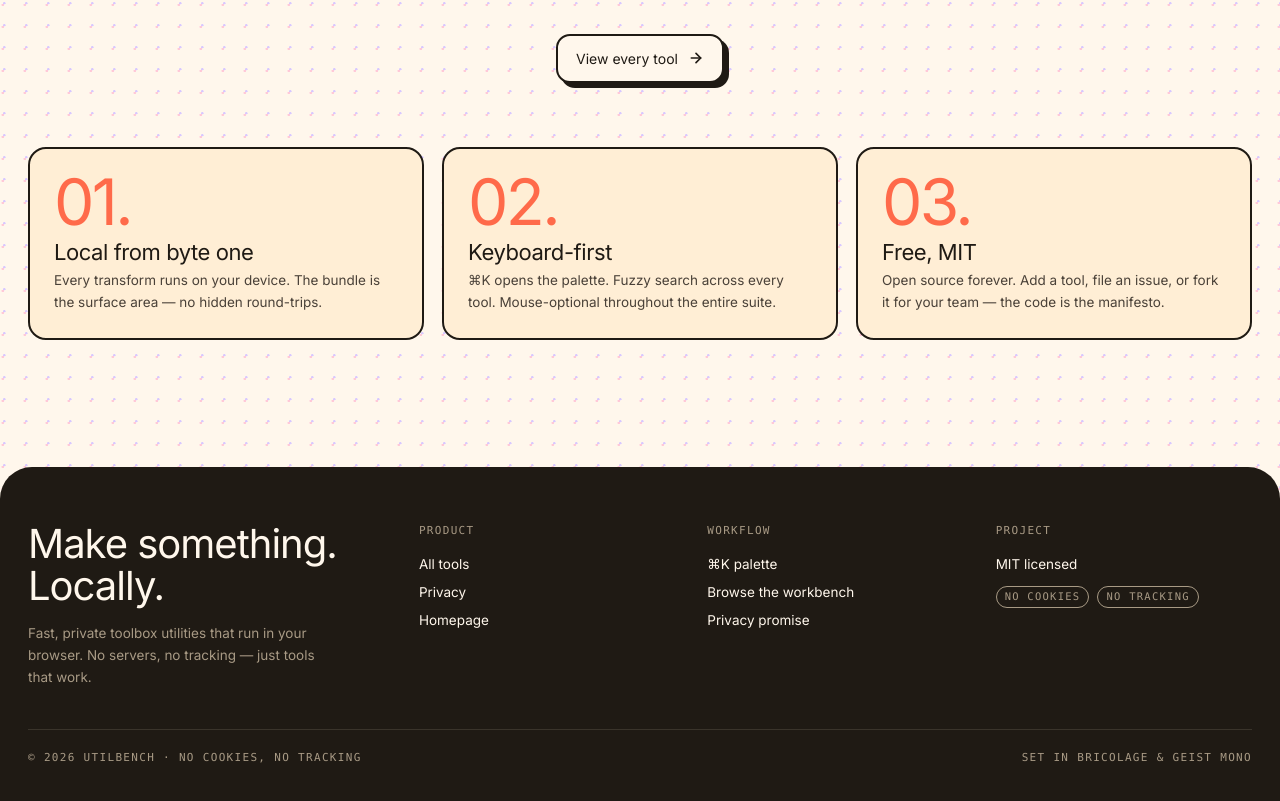
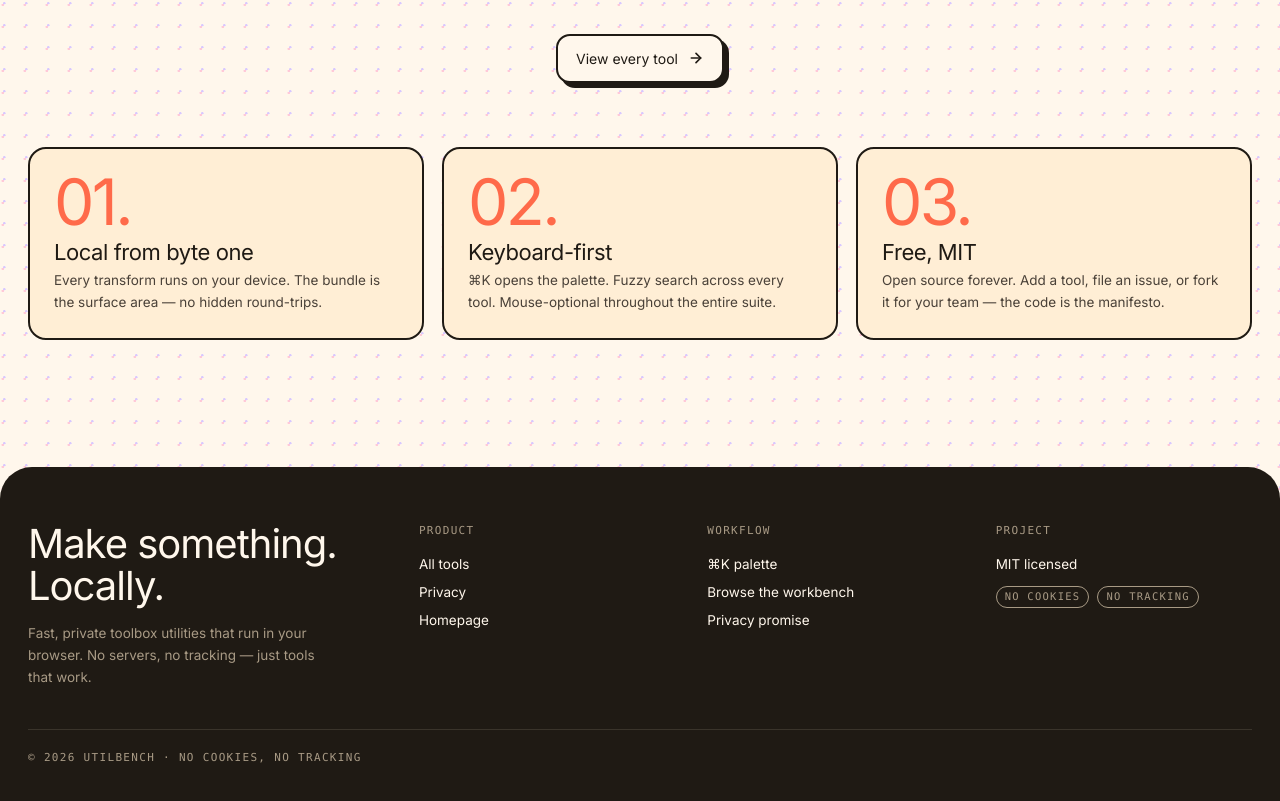
Before and after one commit to tareqmlx/utilbench, a React (Vite) app: page / in a window 1280 px wide. Shown: the part 2265-3066 px from the top of the page. Built offline with nearby package versions, Linux system fonts and the light colour scheme; no server answers.

Commit message:
💄 style: remove font attribution from footer
Removes the "Set in Bricolage & Geist Mono" text from the footer, keeping only the copyright notice.

```diff
--- a/src/components/Layout.tsx
+++ b/src/components/Layout.tsx
@@ -269,7 +269,6 @@ export function Layout() {
             style={{ borderColor: "#3a342b", color: "#a89a85" }}
           >
             <span>© 2026 {APP_NAME} · No cookies, no tracking</span>
-            <span>Set in Bricolage &amp; Geist Mono</span>
           </div>
         </div>
       </footer>
```
